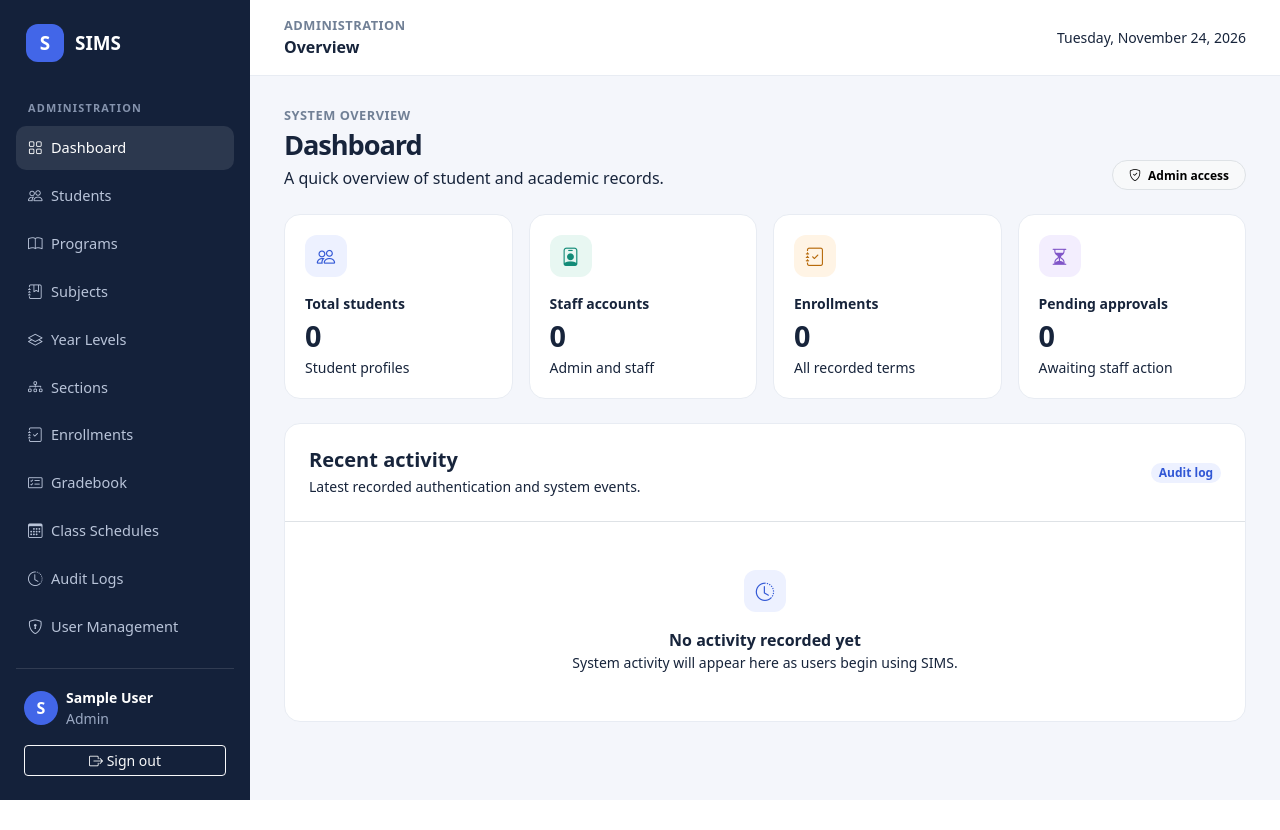
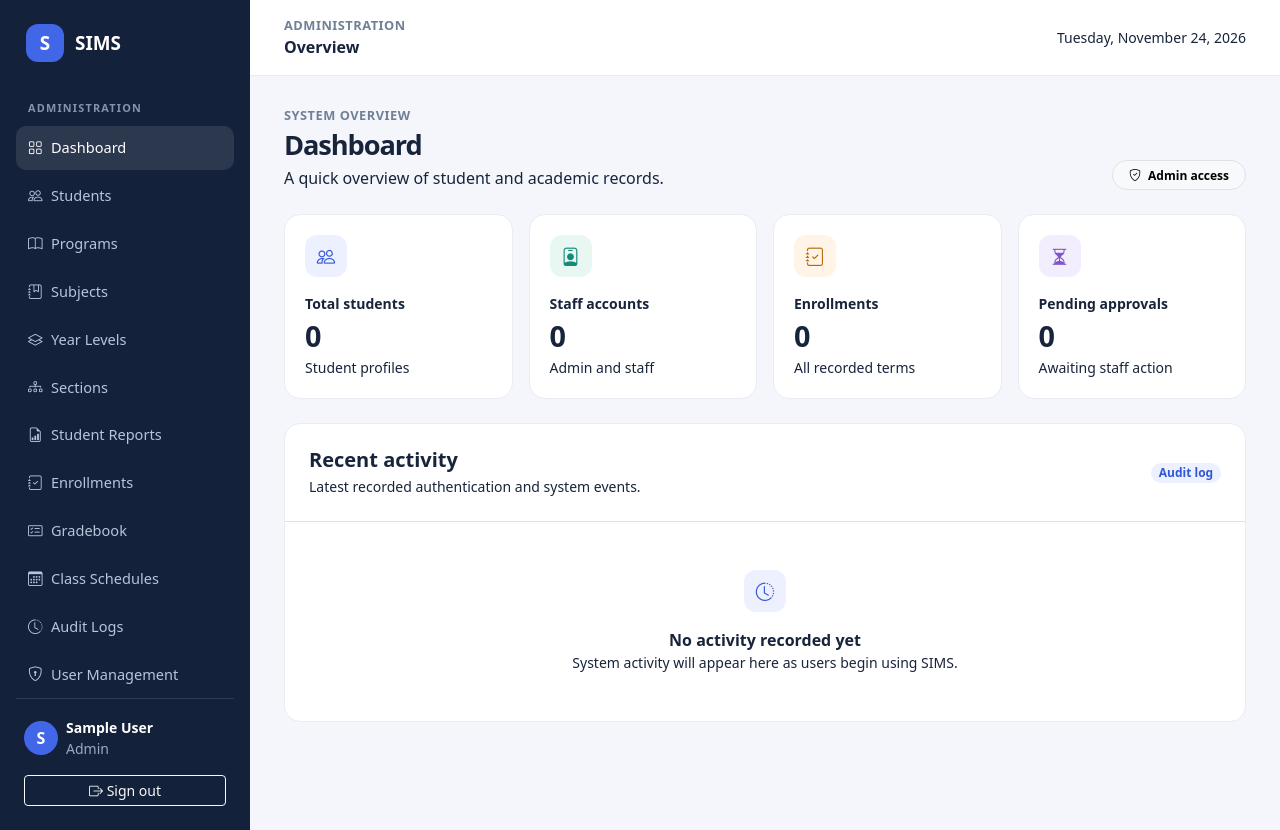
Before and after one commit to KyleDomSar/Student-Information-Management-System, a Laravel app: page /admin/dashboard in a window 1280 px wide. Before the commit the page ends 800 px from the top, so only its background shows below. Run offline with Laravel 12, Linux system fonts and the light colour scheme; the visitor is signed in with stand-in values (Sample User, id 1); data that the repository does not hold is empty.

Commit message:
Add student reports to staff and administrator navigation

```diff
--- a/resources/views/layouts/portal.blade.php
+++ b/resources/views/layouts/portal.blade.php
@@ -70,6 +70,7 @@
                     <a class="nav-link {{ request()->routeIs('admin.subjects.*') ? 'active' : '' }}" href="{{ route('admin.subjects.index') }}"><i class="bi bi-journal-bookmark"></i><span>Subjects</span></a>
                     <a class="nav-link {{ request()->routeIs('admin.year-levels.*') ? 'active' : '' }}" href="{{ route('admin.year-levels.index') }}"><i class="bi bi-layers"></i><span>Year Levels</span></a>
                     <a class="nav-link {{ request()->routeIs('admin.sections.*') ? 'active' : '' }}" href="{{ route('admin.sections.index') }}"><i class="bi bi-diagram-3"></i><span>Sections</span></a>
+                    <a class="nav-link {{ request()->routeIs('admin.reports.*') ? 'active' : '' }}" href="{{ route('admin.reports.students') }}"><i class="bi bi-file-earmark-bar-graph"></i><span>Student Reports</span></a>
                     <a class="nav-link {{ request()->routeIs('admin.enrollments.*') ? 'active' : '' }}" href="{{ route('admin.enrollments.index') }}"><i class="bi bi-journal-check"></i><span>Enrollments</span></a>
                     <a class="nav-link {{ request()->routeIs('admin.grades.*') ? 'active' : '' }}" href="{{ route('admin.grades.index') }}"><i class="bi bi-card-checklist"></i><span>Gradebook</span></a>
                     <a class="nav-link {{ request()->routeIs('admin.schedules.*') ? 'active' : '' }}" href="{{ route('admin.schedules.index') }}"><i class="bi bi-calendar3"></i><span>Class Schedules</span></a>
```
